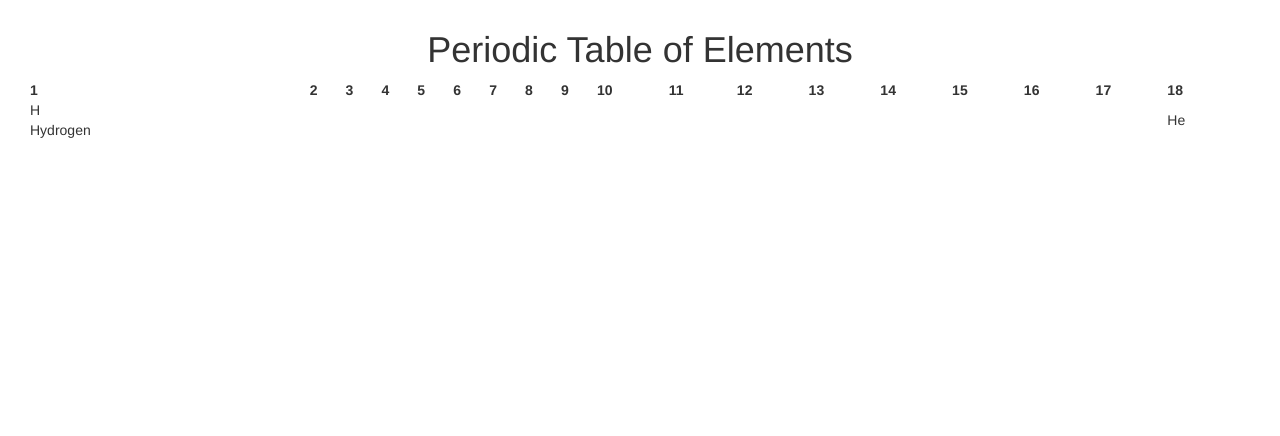
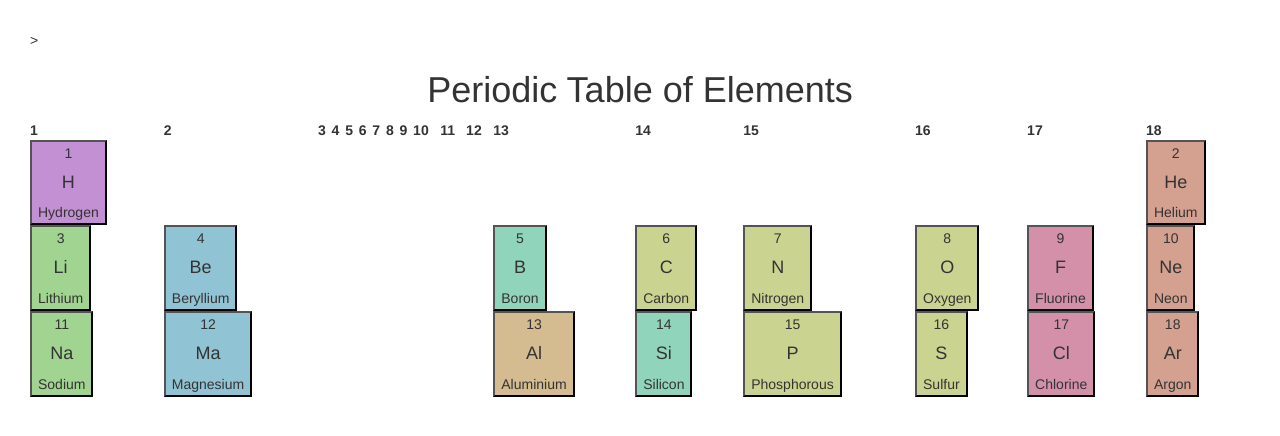
Before and after one commit to mculotta120/periodicTable, a website: page views/index.html in a window 1280 px wide. Drawn offline with Linux system fonts and the light colour scheme; files whose address does not match are found by name.

Commit message:
first 3 rows entered

```diff
--- a/package.json
+++ b/package.json
@@ -12,6 +12,7 @@
   "dependencies": {
     "body-parser": "^1.15.2",
     "express": "^4.14.0",
+    "periodic-table": "0.0.6",
     "pg": "^5.2.0"
   }
 }
--- a/public/scripts/client.js
+++ b/public/scripts/client.js
@@ -1,25 +1,11 @@
 console.log("client.js is sourced");
-
 //create an ng app for the page
 var myApp = angular.module( 'myApp', [] );
 //create a controller
 myApp.controller('sampleController', [ '$scope', function( $scope ){
-  $scope.outsideArray = [];
-  $scope.checkInput = function(){
 
-    var input1 = $scope.sampleBinder;
-    var input2 = $scope.sampleBinder2;
-
-    console.log('input gathered: ' + input1 + " " + input2 );
-
-    var objectToSend = {
-      "first": input1,
-      "second": input2
-    };
-
-    $scope.outsideArray.push(objectToSend);
-
-    console.log("objectToSend : " + objectToSend );
-
-  }; //end check input function
+  $scope.callElement = function( element ){
+    console.log("click");
+    console.log( element );
+  };
 }]);
--- a/public/stylesheets/main.css
+++ b/public/stylesheets/main.css
@@ -4,3 +4,33 @@ body{
 #title{
   text-align: center;
 }
+td{
+  border-radius: 3px
+  border-style: solid;
+  border-color: black;
+  border-width: 1px;
+}
+#nonMetal{
+background-color: #C390D4;
+}
+#nobleGas{
+background-color: #D4A190;
+}
+#alkaliMetal{
+background-color: #A1D490;
+}
+#alkalineEarthMetal{
+background-color: #90C3D4;
+}
+#metalloid{
+background-color: #90D4BC;
+}
+#otherNonMetal{
+background-color: #CAD490;
+}
+#halogen{
+  background-color: #D490A8
+}
+#postTransitionMetal{
+  background-color: #D4BB90;
+}
--- a/server/app.js
+++ b/server/app.js
@@ -2,6 +2,7 @@ var express = require('express');
 var app = express();
 var path=require('path');
 var bodyParser=require('body-parser');
+var pt = require('periodic-table');
 var urlencodedParser=bodyParser.urlencoded( { extended: false } );
 var pg=require('pg');
 // postgres must be running and you must have this db name correct
@@ -11,10 +12,12 @@ app.use( express.static( 'public' ) );
 
 // base url
 app.get( '/', function( req, res ){
-  console.log( 'at base url' );
   res.sendFile( path.resolve( 'views/index.html' ) );
 }); // end base url
 
+// single elements by name
+var he = pt.elements.Helium;
+console.log(he, "he");
 
 //spin up server
 app.listen( 8080, 'localhost', function( req, res ){
--- a/views/index.html
+++ b/views/index.html
@@ -8,7 +8,7 @@
     <link rel="stylesheet" href= "vendors/bootstrap.min.css"/>
     <link rel="stylesheet" href= "/stylesheets/main.css"/>
   </head>
-  <body>
+  <body ng-controller = 'sampleController'>>
     <div id="title">
     <h1>Periodic Table of Elements</h1>
   </div>
@@ -35,10 +35,142 @@
   </tr>
   <!-- <div class="elements" ng-repeat= "element in elements"> -->
   <tr>
-    <td id="nonMetal">H<br>Hydrogen</td>
+    <td>
+      <button type="button" ng-click="callElement(hydrogen)" id="nonMetal">
+      1
+      <h4>H</h4>
+      Hydrogen
+      </button>
+    </td>
     <td colspan="16"></td>
-    <td>He</td>
+    <td>
+      <button type="button" ng-click="callElement(helium)" id="nobleGas">
+      2
+    <h4>He</h4>
+    Helium
+    </button>
+  </td>
   </tr>
+  <tr>
+    <td>
+      <button type="button" ng-click="callElement(lithium)" id="alkaliMetal">
+      3
+      <h4>Li</h4>
+      Lithium
+      </button>
+    </td>
+    <td>
+      <button type="button" ng-click="callElement(beryllium)" id="alkalineEarthMetal">
+      4
+      <h4>Be</h4>
+      Beryllium
+      </button>
+    </td>
+    <td colspan="10"></td>
+    <td>
+      <button type="button" ng-click="callElement(boron)" id="metalloid">
+      5
+      <h4>B</h4>
+      Boron
+      </button>
+    </td>
+    <td>
+      <button type="button" ng-click="callElement(carbon)" id="otherNonMetal">
+      6
+      <h4>C</h4>
+      Carbon
+      </button>
+    </td>
+    <td>
+      <button type="button" ng-click="callElement(nitrogen)" id="otherNonMetal">
+        7
+        <h4>N</h4>
+        Nitrogen
+      </button>
+    </td>
+    <td>
+      <button type="button" ng-click="callElement(oxygen)" id="otherNonMetal">
+      8
+      <h4>O</h4>
+      Oxygen
+      </button>
+    </td>
+    <td>
+      <button type="button" ng-click="callElement(fluorine)" id="halogen">
+      9
+      <h4>F</h4>
+      Fluorine
+      </button>
+    </td>
+    <td>
+      <button type="button" ng-click="callElement(neon)" id="nobleGas">
+      10
+    <h4>Ne</h4>
+    Neon</td>
+    </button>
+  </tr>
+  <tr>
+    <td>
+      <button type="button" ng-click="callElement(sodium)" id="alkaliMetal">
+      11
+      <h4>Na</h4>
+      Sodium
+      </button>
+    </td>
+    <td>
+      <button type="button" ng-click="callElement(magnesium)" id="alkalineEarthMetal">
+      12
+      <h4>Ma</h4>
+      Magnesium
+      </button>
+    </td>
+    <td colspan="10"></td>
+    <td>
+      <button type="button" ng-click="callElement(aluminium)" id="postTransitionMetal">
+      13
+      <h4>Al</h4>
+      Aluminium
+      </button>
+    </td>
+    <td>
+      <button type="button" ng-click="callElement(silicon)" id="metalloid">
+      14
+      <h4>Si</h4>
+      Silicon
+      </button>
+    </td>
+    <td>
+      <button type="button" ng-click="callElement(phosphorous)" id="otherNonMetal">
+      15
+      <h4>P</h4>
+      Phosphorous
+      </button>
+    </td>
+    <td>
+      <button type="button" ng-click="callElement(sulfur)" id="otherNonMetal">
+      16
+      <h4>S</h4>
+      Sulfur
+      </button>
+    </td>
+    <td>
+      <button type="button" ng-click="callElement(chlorine)" id="halogen">
+      17
+      <h4>Cl</h4>
+      Chlorine
+      </button>
+    </td>
+    <td>
+      <button type="button" ng-click="callElement(argon)"  id="nobleGas">
+      18
+    <h4>Ar</h4>
+    Argon</td>
+    </button>
+  </tr>
+
+
+
+
   </div>
 </table>
   </body>
```
